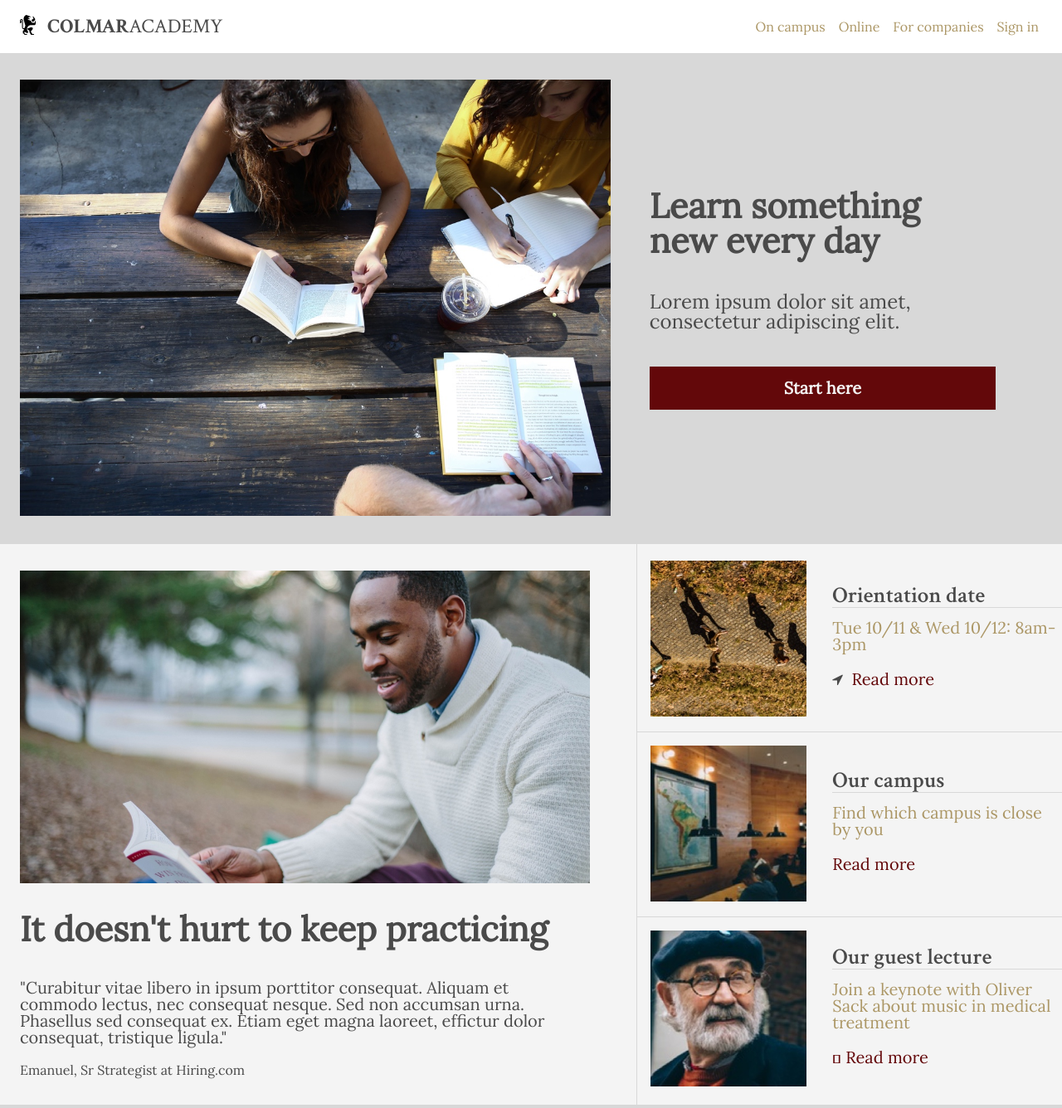
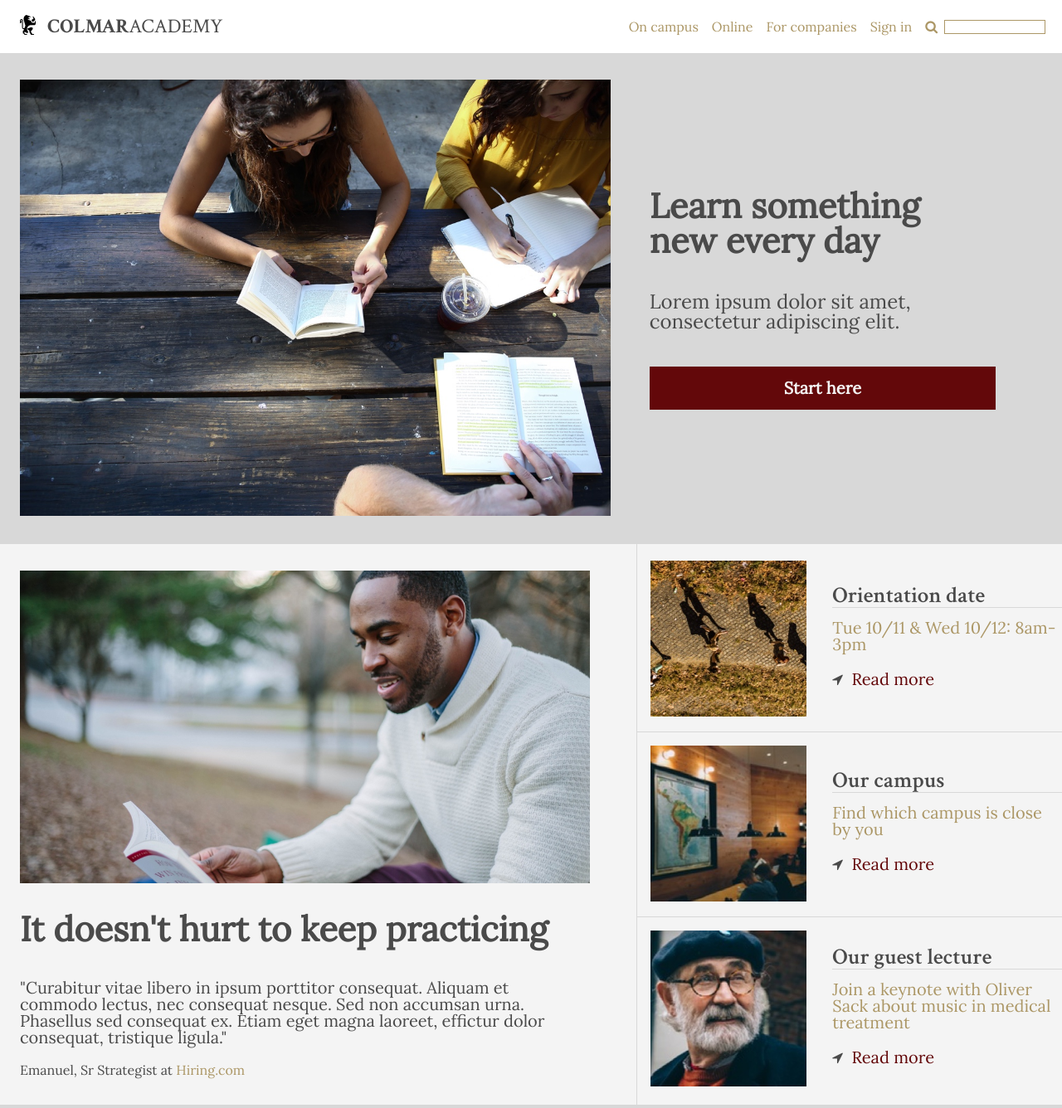
Before and after one commit to sarahawillard/colmar-academy, a plain HTML site: page index.html in a window 1280 px wide. Shown: the top 1336 px of the page at 83% size. Drawn offline with Linux system fonts and the light colour scheme.

Commit message:
added more anmation

```diff
--- a/index.html
+++ b/index.html
@@ -22,7 +22,10 @@
             <li><a href="#">Online</a></li>
             <li><a href="#">For companies</a></li>
             <li><a href="#">Sign in</a></li>
+            <li><a href="#"><i class="fa fa-search"></i></a></li>
+            <div class="searchbox"> </div>
           </ul>
+
         </nav>
 
   <!--- MOBILE Navigation Bar --->
@@ -61,7 +64,7 @@
         <div class="info-main-text">
           <h1>It doesn't hurt to keep practicing</h1>
           <h3>"Curabitur vitae libero in ipsum porttitor consequat. Aliquam et commodo lectus, nec consequat nesque. Sed non accumsan urna. Phasellus sed consequat ex. Etiam eget magna laoreet, effictur dolor consequat, tristique ligula."</h3>
-          <p>Emanuel, Sr Strategist at Hiring.com</p>
+          <p>Emanuel, Sr Strategist at <a href="#">Hiring.com</a></p>
         </div>
       </div>
       <div class="desktop info-right-col">
@@ -70,7 +73,7 @@
             <div class="info-text">
               <h4 class="info-box-title">Orientation date</h4>
               <h3 class="info-box-txt">Tue 10/11 &amp; Wed 10/12: 8am-3pm</h3>
-              <span><i class="fa fa-location-arrow"></i><h3 class="info-box-read_more">&nbsp; Read more</h3> </span>
+              <span><i class="fa fa-location-arrow"></i><h3 class="info-box-read_more">&nbsp; Read more</h3></span>
             </div>
           </div>
         <div class="info-box-container info-box-2">
@@ -78,7 +81,7 @@
           <div class="info-text">
             <h4 class="info-box-title">Our campus</h4>
             <h3 class="info-box-txt">Find which campus is close by you</h3>
-            <h3 class="info-box-read_more">Read more</h3>
+            <span><i class="fa fa-location-arrow"></i><h3 class="info-box-read_more">&nbsp; Read more</h3></span>
           </div>
         </div>
         <div class="info-box-container info-box-3">
@@ -86,7 +89,7 @@
           <div class="info-text">
             <h4 class="info-box-title">Our guest lecture</h4>
             <h3 class="info-box-txt">Join a keynote with Oliver Sack about music in medical treatment</h3>
-            <h3 class="info-box-read_more">&#xf124; Read more</h3>
+            <span><i class="fa fa-location-arrow"></i><h3 class="info-box-read_more">&nbsp; Read more</h3></span>
           </div>
         </div>
       </div>
@@ -99,7 +102,7 @@
             <div class="info-text">
               <h4 class="info-box-title">Orientation date</h4>
               <h3 class="info-box-txt">Tue 10/11 &amp; Wed 10/12: 8am-3pm</h3>
-              <h3 class="info-box-read_more">Read more</h3>
+              <span><i class="fa fa-location-arrow"></i><h3 class="info-box-read_more">&nbsp; Read more</h3></span>
             </div>
           </div>
         <div class="info-box-container info-box-2">
@@ -107,7 +110,7 @@
           <div class="info-text">
             <h4 class="info-box-title">Our campus</h4>
             <h3 class="info-box-txt">Find which campus is close by you</h3>
-            <h3 class="info-box-read_more">Read more</h3>
+            <span><i class="fa fa-location-arrow"></i><h3 class="info-box-read_more">&nbsp; Read more</h3></span>
           </div>
         </div>
         <div class="info-box-container info-box-3">
@@ -115,7 +118,7 @@
           <div class="info-text">
             <h4 class="info-box-title">Our guest lecture</h4>
             <h3 class="info-box-txt">Join a keynote with Oliver Sack about music in medical treatment</h3>
-            <h3 class="info-box-read_more">Read more</h3>
+            <span><i class="fa fa-location-arrow"></i><h3 class="info-box-read_more">&nbsp; Read more</h3></span>
           </div>
         </div>
       </div>
--- a/resources/css/styles.css
+++ b/resources/css/styles.css
@@ -75,6 +75,7 @@ p {
   font-weight: 700;
 }
 
+
 /* -- Fonts -- */
 
 /* maybe just download them and link them through your file system? a fonts folder in "resources" */
@@ -104,6 +105,9 @@ footer {
   display: flex;
   justify-content: center;
 }
+footer li {
+  background-color: blue;
+}
 .nav-container {
   padding: 0px 20px;
 }
@@ -132,7 +136,14 @@ nav li {
 
 nav a {
   color: #ac9766;
+  transition-timing-function: ease;
+  transition: color 1s ease 2s,
 }
+
+nav a:hover {
+  color: #62080a;
+}
+
 a {
   vertical-align: bottom;
   text-decoration: none;
@@ -145,9 +156,30 @@ header .mobile {
   display: none;
 }
 
+.searchbox {
+  height: 15px;
+  width: 120px;
+  border: 1px solid #ac9766;
+  border radius: 1px;
+  display: inline-flex;
+  flex-wrap: wrap;
+  margin-top: 8px;
+  transition-timing-function: ease;
+  transition: height 200ms ease 0ms,
+  width 200ms ease 0ms,
+  margin-top 200ms ease 0ms,
+  margin-bottom 200ms ease 0ms;
+}
+
+.searchbox:hover {
+  height: 20px;
+  width: 180px;
+  margin-top: 6px;
+  margin-bottom: 3px;
+}
 /* -- QUERIES - Navigation Bar + Footer -- */
 
-@media only screen and (max-width: 700px) {
+@media only screen and (max-width: 880px) {
   header {
     height: 64px;
   }
@@ -212,16 +244,15 @@ header .mobile {
   margin-top: 10%;
   font-weight: bold;
   transition-timing-function: ease;
-  transition: background-color 20ms ease 20ms,
-  box-shadow 20ms ease 20ms,
+  transition: background-color 200ms ease 200ms,
+  box-shadow 200ms ease 200ms,
   padding 200ms ease 200ms,
   font-size 200ms ease 200ms;
 }
 #banner .banner-btn:hover {
-  background-color:	hsl(359, 85%, 19%);
-  box-shadow: 10px 10px 10px #888888;
-  padding: 40px 0;
-  font-size: 1.75rem;
+  box-shadow: 0px 0px 20px #888888;
+  padding: 35px 0;
+  font-size: 1.7rem;
 
 }
 
@@ -319,6 +350,9 @@ header .mobile {
 .info-main-text p {
   padding-bottom: 5%;
 }
+.info-main-text a {
+  color: #ac9766;
+}
 .info-right-col {
   width: 40%;
   margin: auto 0;
@@ -332,7 +366,15 @@ header .mobile {
 .info-box-container {
   width: 100%;
   display: flex;
+
+  transition-timing-function: ease-in-out;
+  transition: background-color 600ms ease 0ms;
 }
+
+.info-box-container:hover {
+  background-color: #d8d8d8;
+}
+
 .info-box-2 {
   border-top: 1px solid #d8d8d8;
   border-bottom: 1px solid #d8d8d8;
```
